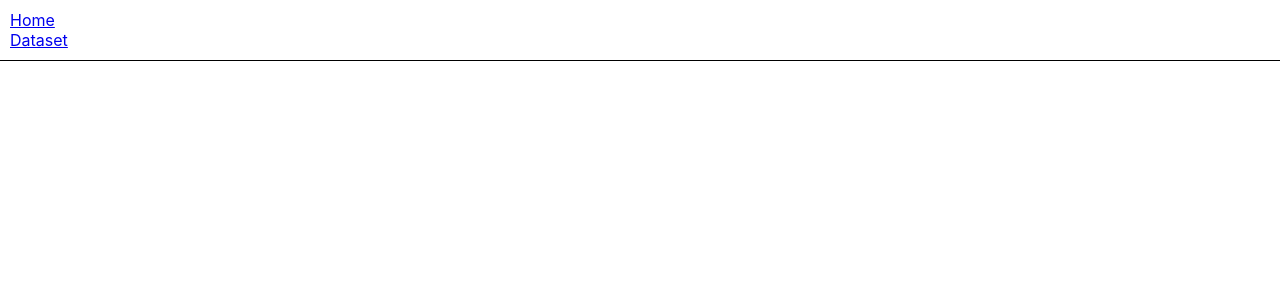
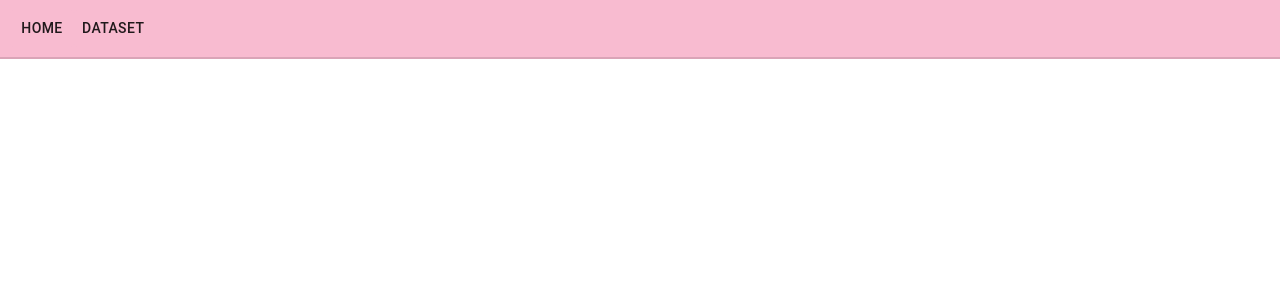
Before and after one commit to SleepyCloud023/Oasys, a React (Create React App) app in the folder oasys/: page / in a window 1280 px wide. Shown: the top 300 px of the page. Built offline with nearby package versions, Linux system fonts and the light colour scheme; the HTML template or start-up script is replaced by a standard one.

Commit message:
NavBar update

```diff
--- a/oasys/src/Components/Header/Header.tsx
+++ b/oasys/src/Components/Header/Header.tsx
@@ -1,7 +1,7 @@
 import React from 'react';
-import styled from 'styled-components';
 import Button from '@mui/material/Button';
 import { AnnotationNavBar } from '../NavBar';
+import styled from '@emotion/styled';
 
 const StyledHeader = styled.header`
   background-color: #2d2f42;
--- a/oasys/src/Components/NavBar/NavBar.tsx
+++ b/oasys/src/Components/NavBar/NavBar.tsx
@@ -1,21 +1,42 @@
+import Button, { ButtonProps } from '@mui/material/Button';
+import { css, styled } from '@mui/material/styles';
 import React from 'react';
 import { Link, Outlet } from 'react-router-dom';
+
+const StyledNav = styled((props) => <nav {...props} />)(
+  ({ theme }) => css`
+    min-height: 2rem;
+    padding: 10px;
+    width: 100vw;
+    border-bottom: solid ${theme.palette.divider} 2px;
+    background-color: ${theme.palette.secondary.main};
+  `,
+);
+
+const NavButton = (props: ButtonProps) => (
+  <Button
+    // variant="contained"
+    // variant="outlined"
+    variant="text"
+    sx={{
+      backgroundColor: (theme) => theme.palette.secondary.main,
+      color: (theme) => theme.palette.text.primary,
+    }}
+    {...props}
+  />
+);
 
 function NavBar() {
   return (
     <>
-      <nav
-        style={{
-          minHeight: '2rem',
-          padding: '10px',
-          width: '100vw',
-          borderBottom: 'solid 1px',
-        }}
-      >
-        <Link to={'/home'}>Home</Link>
-        <br />
-        <Link to={'/dataset'}>Dataset</Link>
-      </nav>
+      <StyledNav>
+        <Link to={'/home'}>
+          <NavButton>Home</NavButton>
+        </Link>
+        <Link to={'/dataset'}>
+          <NavButton>Dataset</NavButton>
+        </Link>
+      </StyledNav>
       <Outlet />
     </>
   );
--- a/oasys/src/colorTheme.tsx
+++ b/oasys/src/colorTheme.tsx
@@ -12,7 +12,7 @@ export const appTheme = createTheme({
       dark: '#c48b9f',
     },
     background: {
-      default: '#ffccbc',
+      default: '#ffeeff',
       paper: '#e1f5fe',
     },
   },
```
